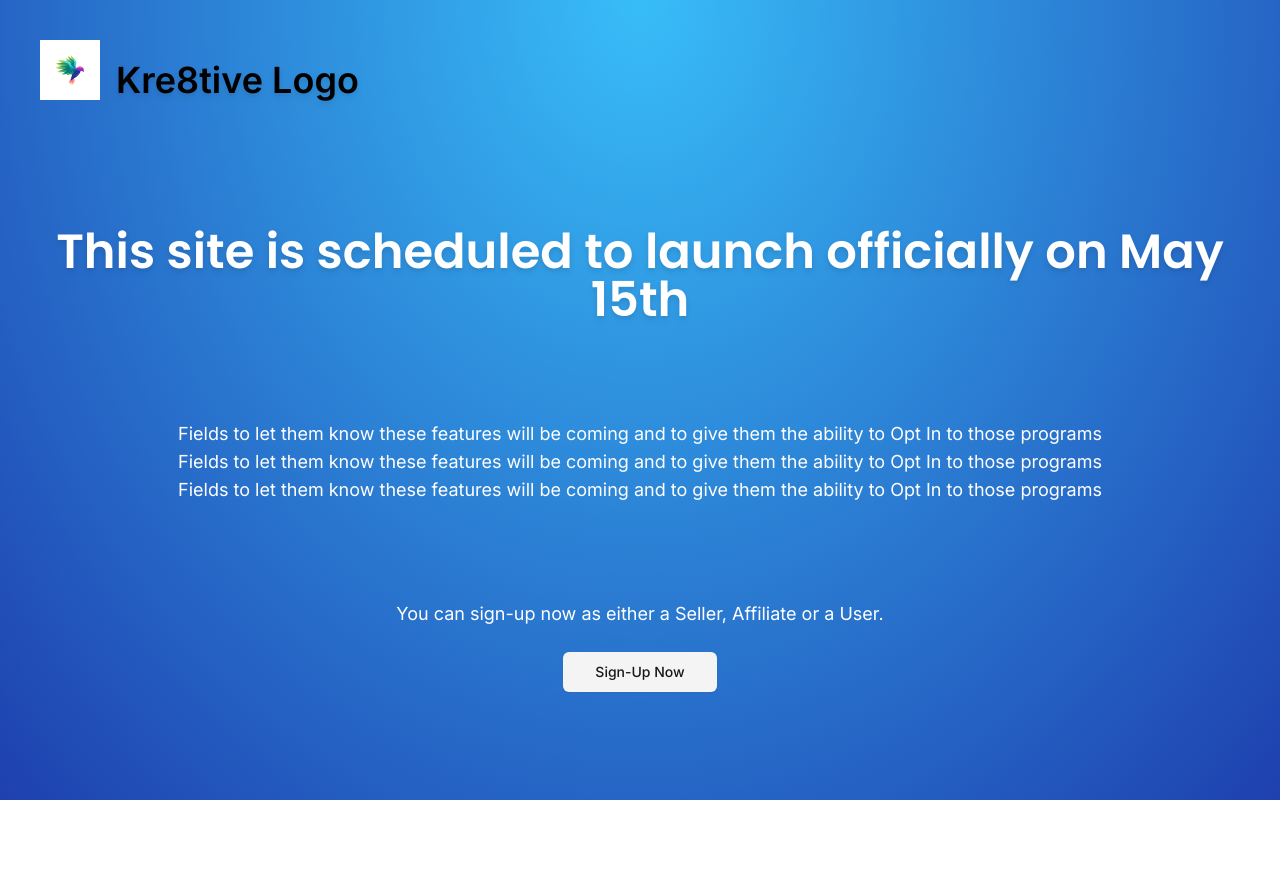
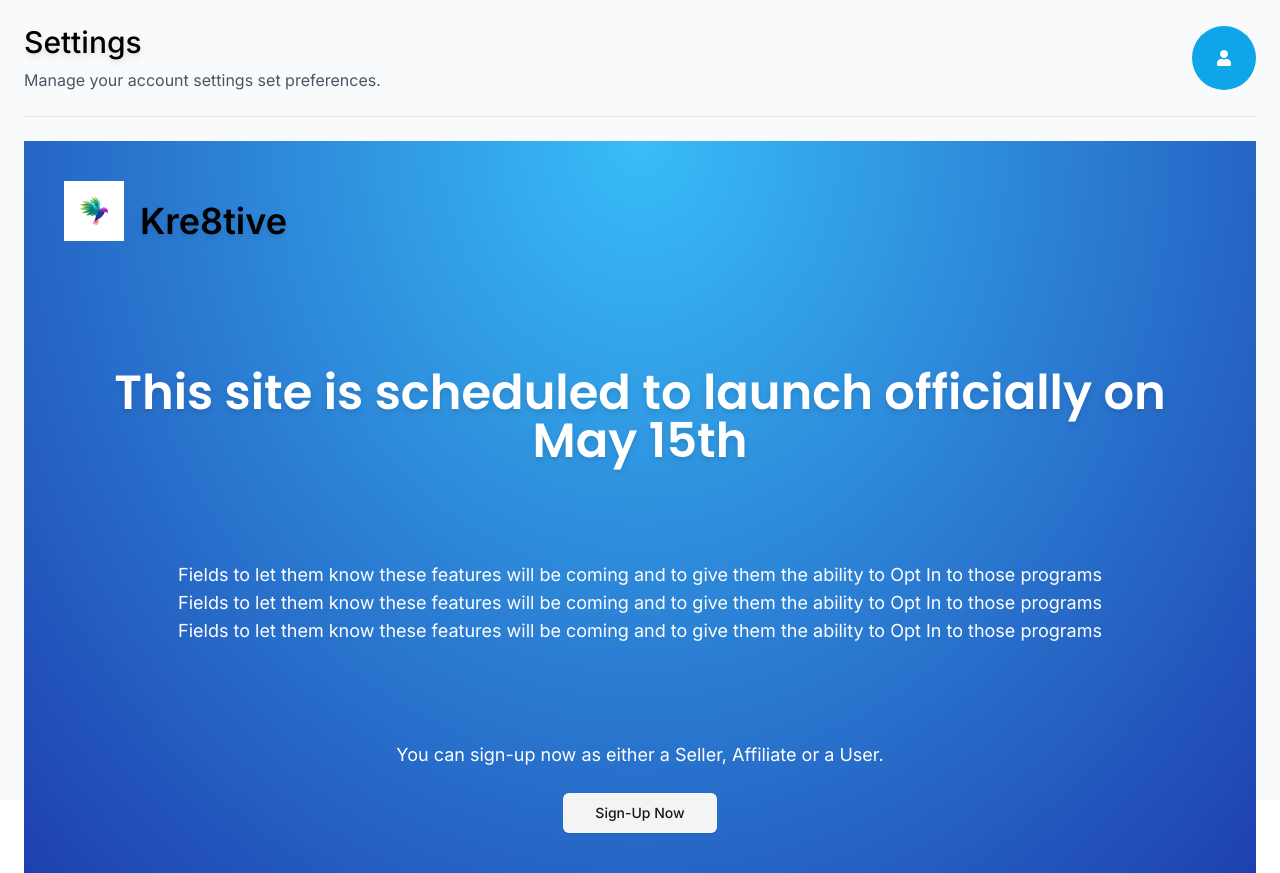
Before and after one commit to Dev0715/Next-OAuth-Payment-AWS, a Next.js app: page / in a window 1280 px wide. Before the commit the page ends 800 px from the top, so only its background shows below. Built offline with nearby package versions, Linux system fonts and the light colour scheme; no server answers.

Commit message:
add global navbar

```diff
--- /dev/null
+++ b/app/_components/navbar.tsx
@@ -0,0 +1,27 @@
+"use client";
+
+import Link from "next/link";
+import { usePathname } from "next/navigation";
+
+import { Button } from "@/components/ui/button";
+import { UserButton } from "@/components/auth/user-button";
+import { Separator } from "@/components/ui/separator";
+
+export const Navbar = () => {
+  const pathname = usePathname();
+
+  return (
+    <nav className="w-full pb-6 flex flex-col gap-y-6">
+      <div className="flex justify-between items-center w-full">
+        <header className="flex flex-col gap-y-2">
+          <p className="text-3xl text-black font-medium drop-shadow-md">Settings</p>
+          <p className="text-md text-gray-600">
+            Manage your account settings set preferences.
+          </p>
+        </header>
+        <UserButton />
+      </div>
+      <Separator className="h-[1px]" />
+    </nav >
+  );
+};
--- a/app/layout.tsx
+++ b/app/layout.tsx
@@ -4,6 +4,7 @@ import { SessionProvider } from "next-auth/react";
 import { auth } from "@/auth";
 import "./globals.css";
 import { Toaster } from "@/components/ui/sonner";
+import { Navbar } from "./_components/navbar";
 
 const inter = Inter({ subsets: ["latin"] });
 
@@ -23,7 +24,12 @@ export default async function RootLayout({
     <SessionProvider session={session}>
       <html lang="en">
         <Toaster />
-        <body className={inter.className}>{children}</body>
+        <body className={inter.className}>
+          <div className="w-full h-full p-6 flex flex-col bg-gray-50">
+            <Navbar />
+            {children}
+          </div>
+        </body>
       </html>
     </SessionProvider>
   );
--- a/app/page.tsx
+++ b/app/page.tsx
@@ -14,7 +14,7 @@ export default function Home() {
       <div className="w-full flex">
         <div className="w-full flex items-end gap-4">
           <img src="./logo.svg" width="60" height="60" />
-          <p className="text-4xl font-semibold text-black drop-shadow-md">Kre8tive Logo</p>
+          <p className="text-4xl font-semibold text-black drop-shadow-md">Kre8tive</p>
         </div>
       </div>
       <div className="w-full h-full flex justify-center pt-32">
```
